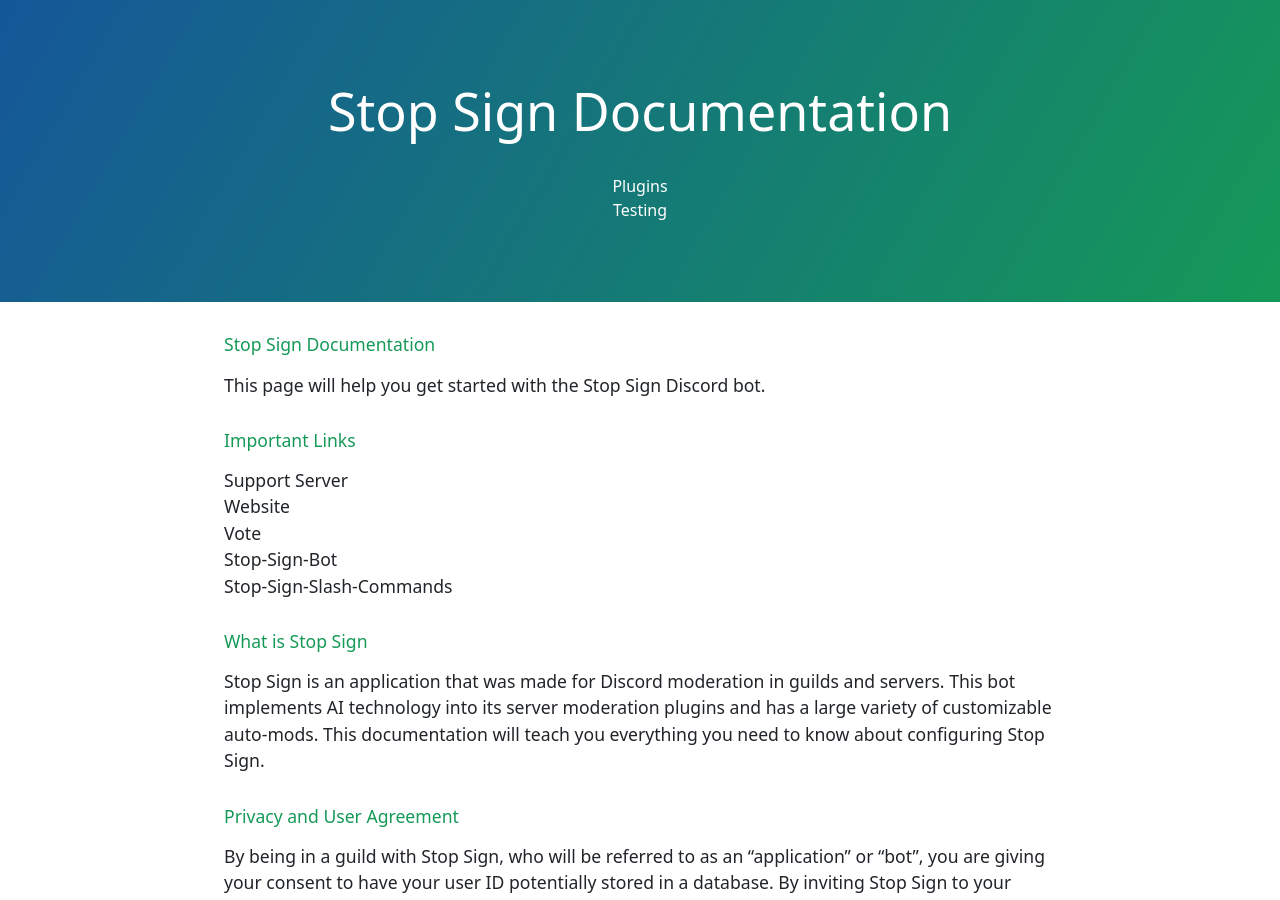
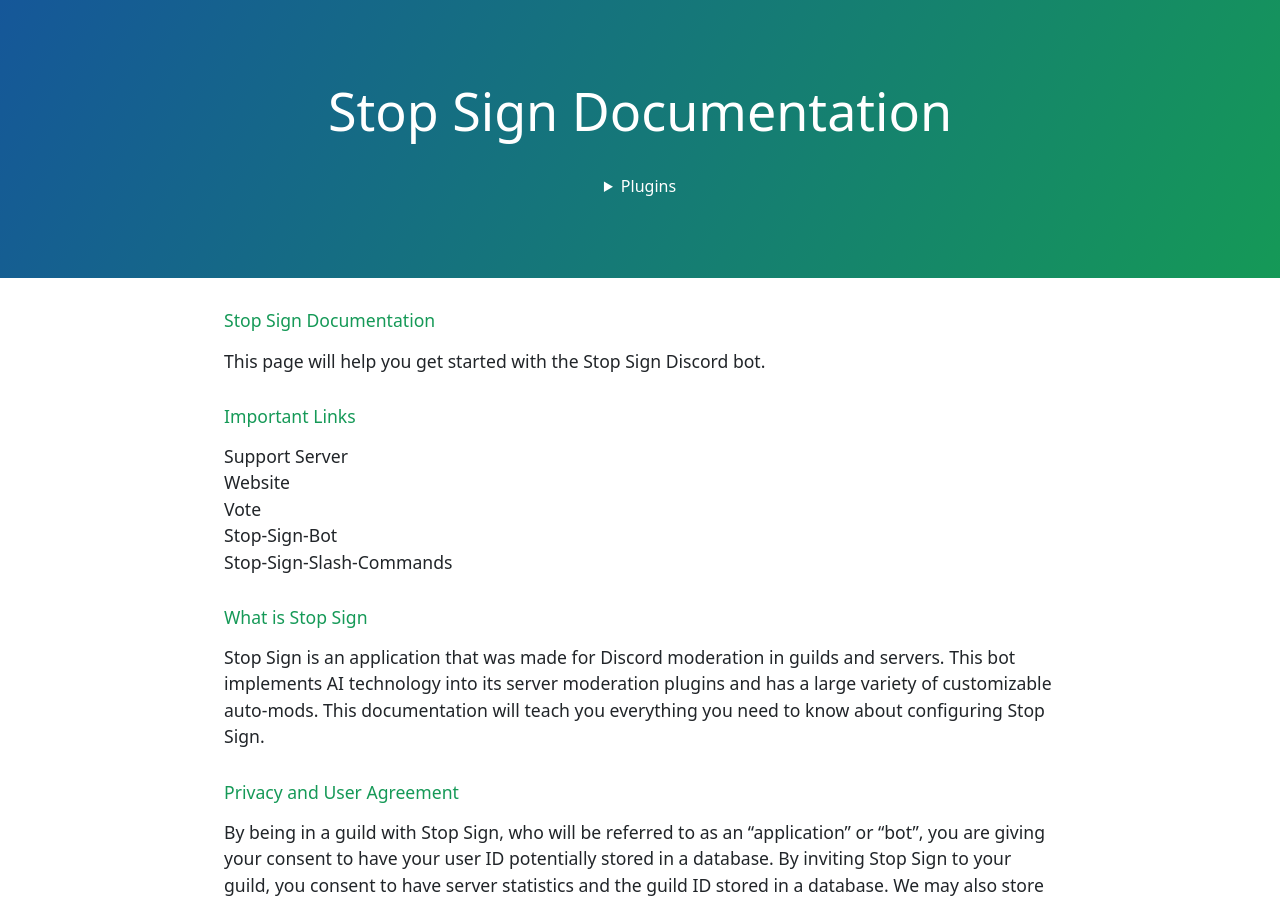
Before and after one commit to confusion0/stop-sign-bot-slash-commands, a Jekyll site: the page built from introduction.md, in a window 1280 px wide and 900 px high. Built offline with Jekyll 4.4.1, drawn with Linux system fonts in a browser that asks for light colours; nearby versions of some CDN libraries; library files that are not in the unit come from our copies.

Commit message:
Update template.html

```diff
--- a/_layouts/template.html
+++ b/_layouts/template.html
@@ -41,17 +41,11 @@
       <h2 class="project-tagline"></h2>
 
 
-    <div class="accordion-item">
-      <button id="accordion-button" aria-expanded="false">
-        <span class="accordion-title">Plugins</span>
-        <span class="icon" aria-hidden="true"></span>
-      </button>
-        <div class="accordion-content">
-          <p>
-            Testing
-          </p>
-        </div>
-      </div>
+      <details>
+        <summary>Plugins</summary>
+        <br>
+        Test
+      </details>
     </section>
 
     <section class="main-content">
```
